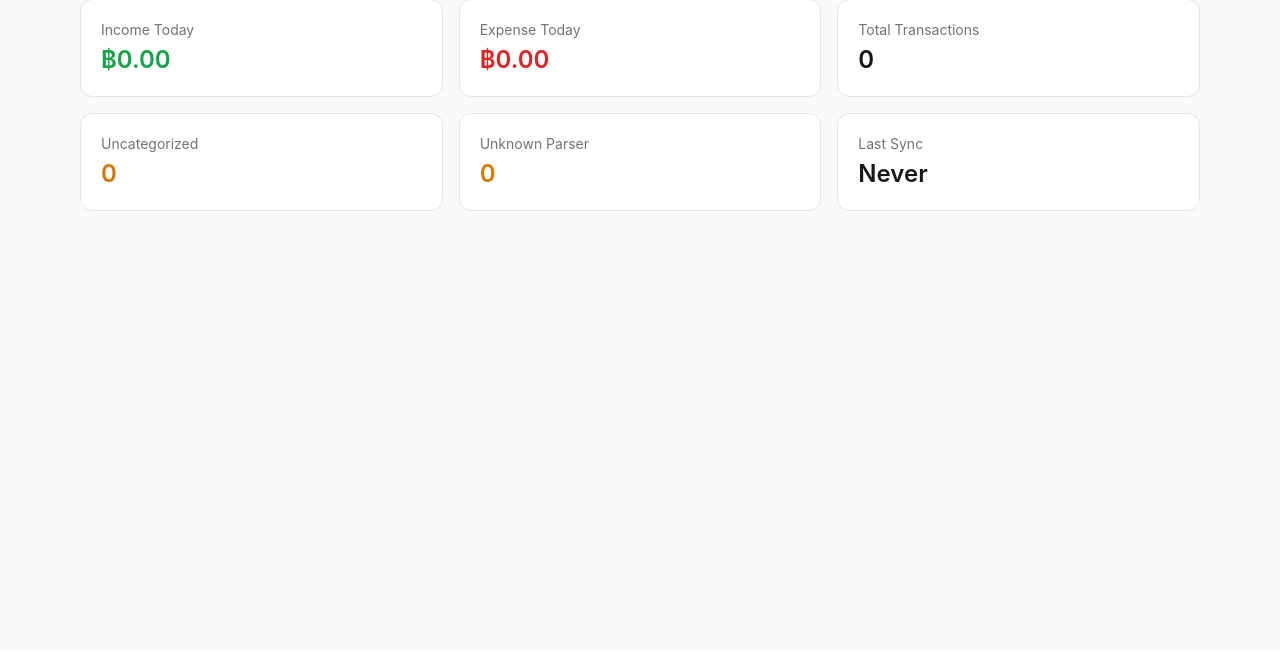
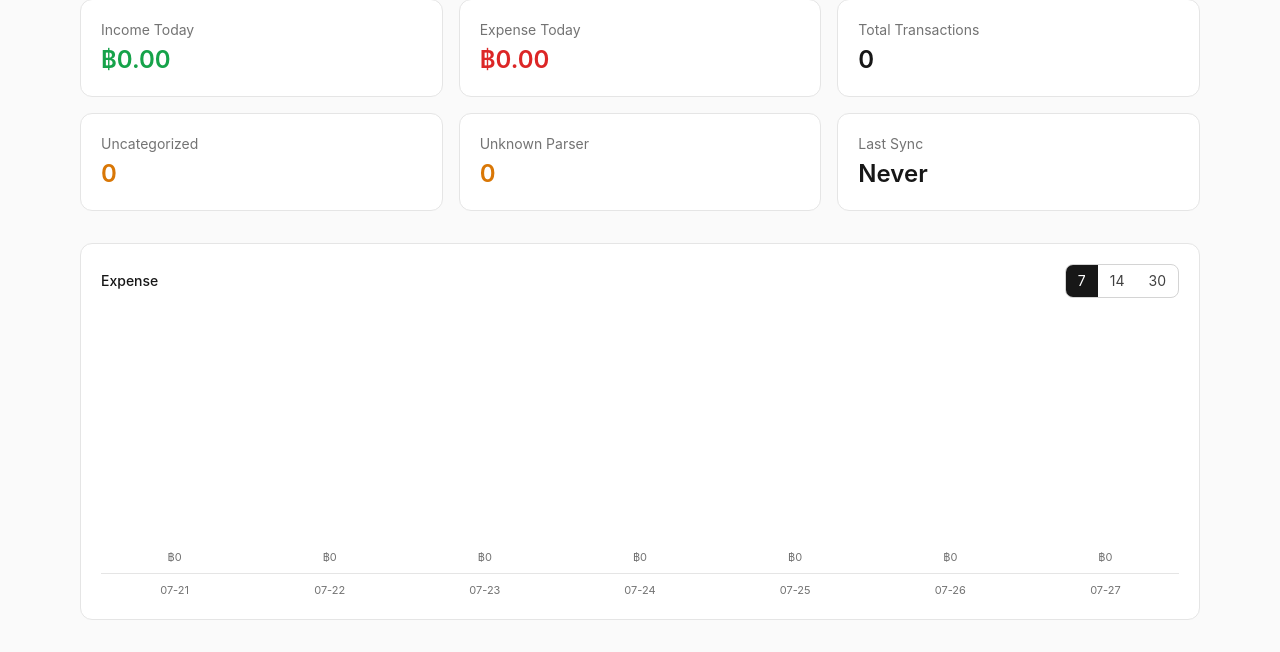
Before and after one commit to lazymarcus005-maker/financial-email-tracker, a FastAPI app: page / in a window 1280 px wide. Shown: the part 150-802 px from the top of the page. Before the commit the page ends 361 px from the top, so only its background shows below. Run offline with FastAPI, Linux system fonts and the light colour scheme; data that the repository does not hold is empty; some libraries are stand-ins or nearby versions.

Commit message:
feat: enhance transaction management with delete functionality and update expense tracking in dashboard

```diff
--- a/app/classification/engine.py
+++ b/app/classification/engine.py
@@ -63,26 +63,26 @@ class CategoryEngine:
         db: aiosqlite.Connection,
         transaction: dict,
         manual_override: str | None = None,
-    ) -> tuple[str, CategorySource]:
+    ) -> tuple[str, str]:
         """Categorize a transaction. Returns (category, source)."""
         if manual_override:
-            return manual_override, CategorySource.MANUAL
+            return manual_override, CategorySource.MANUAL.value
 
         counterparty = transaction.get("counterparty")
 
         history_category = await history.lookup(db, counterparty)
         if history_category:
-            return history_category, CategorySource.HISTORY
+            return history_category, CategorySource.HISTORY.value
 
         rule_category = self._match_rule(counterparty)
         if rule_category:
-            return rule_category, CategorySource.RULE
+            return rule_category, CategorySource.RULE.value
 
         if self.ai_enabled:
             ai_category = await ai.categorize(
                 transaction, base_url=self.ollama_base_url, model=self.ollama_model
             )
             if ai_category:
-                return ai_category, CategorySource.AI
+                return ai_category, self.ollama_model
 
-        return "Uncategorized", CategorySource.UNCATEGORIZED
+        return "Uncategorized", CategorySource.UNCATEGORIZED.value
--- a/app/ingestion/reparse.py
+++ b/app/ingestion/reparse.py
@@ -79,7 +79,7 @@ async def reparse_transaction(
             transaction.counterparty,
             transaction.description,
             category,
-            category_source.value,
+            category_source,
             transaction.parse_status,
             transaction.parse_confidence,
             json.dumps(transaction.parse_warnings, ensure_ascii=False),
@@ -135,7 +135,7 @@ async def reparse_unknown(
         logger.info(f"Reparse of unknown pattern {unknown_id} now succeeds but transaction already exists")
     else:
         category, category_source = await engine.categorize(db, persistence.transaction_to_dict(transaction))
-        await persistence.insert_transaction(db, message, transaction, category, category_source.value)
+        await persistence.insert_transaction(db, message, transaction, category, category_source)
 
     await db.execute("DELETE FROM unknown_patterns WHERE id = ?", (unknown_id,))
     await db.commit()
--- a/app/ingestion/service.py
+++ b/app/ingestion/service.py
@@ -57,7 +57,7 @@ async def run_ingestion(
             category, category_source = await engine.categorize(
                 db, persistence.transaction_to_dict(transaction)
             )
-            await persistence.insert_transaction(db, message, transaction, category, category_source.value)
+            await persistence.insert_transaction(db, message, transaction, category, category_source)
             await persistence.clear_unknown(db, message.gmail_message_id)
             inserted += 1
 
--- a/app/web/routes/dashboard.py
+++ b/app/web/routes/dashboard.py
@@ -3,7 +3,7 @@
 import logging
 
 import aiosqlite
-from fastapi import APIRouter, Depends, Request
+from fastapi import APIRouter, Depends, Query, Request
 
 from app.storage import queries
 from app.web.deps import get_db, templates
@@ -14,6 +14,22 @@ router = APIRouter(tags=["dashboard"])
 
 
 @router.get("/")
-async def dashboard(request: Request, db: aiosqlite.Connection = Depends(get_db)):
+async def dashboard(
+    request: Request,
+    db: aiosqlite.Connection = Depends(get_db),
+    days: int = Query(7),
+):
+    days = days if days in (7, 14, 30) else 7
     stats = await queries.get_dashboard_stats(db)
-    return templates.TemplateResponse(request, "dashboard.html", {"stats": stats})
+    expense_days = await queries.get_expense_by_day(db, days=days)
+    max_expense = max((item["total"] for item in expense_days), default=0)
+    return templates.TemplateResponse(
+        request,
+        "dashboard.html",
+        {
+            "stats": stats,
+            "expense_days": expense_days,
+            "expense_window_days": days,
+            "max_expense": max_expense,
+        },
+    )
--- a/app/web/templates/dashboard.html
+++ b/app/web/templates/dashboard.html
@@ -43,4 +43,37 @@
         <div class="text-2xl font-semibold text-neutral-900 mt-1">{{ stats.last_sync or 'Never' }}</div>
     </div>
 </div>
+
+<div class="card">
+    <div class="flex items-center justify-between gap-3 mb-5">
+        <h2 class="text-sm font-medium text-neutral-900">Expense</h2>
+        <div class="flex rounded-lg border border-neutral-300 overflow-hidden text-sm">
+            {% for option in [7, 14, 30] %}
+            <a
+                href="/?days={{ option }}"
+                class="px-3 py-1.5 {% if expense_window_days == option %}bg-neutral-900 text-white{% else %}text-neutral-700 hover:bg-neutral-100{% endif %}"
+            >{{ option }}</a>
+            {% endfor %}
+        </div>
+    </div>
+
+    <div class="h-64 flex items-end gap-2 border-b border-neutral-200">
+        {% for item in expense_days %}
+        {% set pct = (item.total / max_expense * 100) if max_expense else 0 %}
+        <div class="flex-1 min-w-0 h-full flex flex-col justify-end items-center gap-2">
+            <div class="text-[11px] text-neutral-500 whitespace-nowrap">฿{{ '{:,.0f}'.format(item.total) }}</div>
+            <div
+                class="w-full max-w-10 rounded-t-md bg-red-500 hover:bg-red-600"
+                style="height: {{ pct if pct > 3 else (3 if item.total > 0 else 0) }}%;"
+                title="{{ item.day }}: ฿{{ '{:,.2f}'.format(item.total) }}"
+            ></div>
+        </div>
+        {% endfor %}
+    </div>
+    <div class="mt-2 flex gap-2 text-[11px] text-neutral-500">
+        {% for item in expense_days %}
+        <div class="flex-1 min-w-0 text-center truncate">{{ item.day[5:] }}</div>
+        {% endfor %}
+    </div>
+</div>
 {% endblock %}
--- a/app/web/templates/transaction_detail.html
+++ b/app/web/templates/transaction_detail.html
@@ -95,6 +95,7 @@
         {% endif %}
 
         <button class="px-3 py-2 rounded-lg border border-neutral-300 text-sm font-medium hover:bg-neutral-100" onclick="reparseTransaction({{ t.id }})">Reparse</button>
+        <button class="px-3 py-2 rounded-lg border border-red-300 text-sm font-medium text-red-700 hover:bg-red-50" onclick="deleteTransaction({{ t.id }})">Delete</button>
     </div>
 </div>
 
@@ -127,5 +128,9 @@
     function reparseTransaction(id) {
         apiCall('/api/reparse/' + id, 'POST').then(() => location.reload());
     }
+    function deleteTransaction(id) {
+        if (!confirm('Delete this transaction?')) return;
+        apiCall('/api/transactions/' + id, 'DELETE').then(() => window.location = '/transactions');
+    }
 </script>
 {% endblock %}
--- a/app/web/templates/transactions.html
+++ b/app/web/templates/transactions.html
@@ -59,7 +59,10 @@
         <tbody>
             {% for item in items %}
             <tr class="border-b border-neutral-100 hover:bg-neutral-50 cursor-pointer" onclick="window.location='/transactions/{{ item.id }}'">
-                <td class="px-4 py-3 whitespace-nowrap">{{ item.occurred_at }}</td>
+                <td class="px-4 py-3 whitespace-nowrap">
+                    <div class="text-neutral-900">{{ item.occurred_date or '-' }}</div>
+                    <div class="text-xs text-neutral-500">{{ item.occurred_time or item.occurred_at }}</div>
+                </td>
                 <td class="px-4 py-3">{{ item.counterparty or '-' }}</td>
                 <td class="px-4 py-3">{{ item.description or '-' }}</td>
                 <td class="px-4 py-3">{{ item.transaction_type or '-' }}</td>
--- a/app/web/templates/unknown.html
+++ b/app/web/templates/unknown.html
@@ -51,6 +51,7 @@
                 <td class="px-4 py-3 whitespace-nowrap">
                     <button class="px-2 py-1 rounded-md border border-neutral-300 text-xs hover:bg-neutral-100" onclick="ignoreUnknown({{ item.id }})">Ignore</button>
                     <button class="px-2 py-1 rounded-md border border-neutral-300 text-xs hover:bg-neutral-100" onclick="reparseUnknown({{ item.id }})">Reparse</button>
+                    <button class="px-2 py-1 rounded-md border border-red-300 text-xs text-red-700 hover:bg-red-50" onclick="deleteUnknown({{ item.id }})">Delete</button>
                 </td>
             </tr>
             {% else %}
@@ -84,5 +85,9 @@
     function reparseUnknown(id) {
         apiCall('/api/unknown/' + id + '/reparse', 'POST').then(() => location.reload());
     }
+    function deleteUnknown(id) {
+        if (!confirm('Delete this unknown email record?')) return;
+        apiCall('/api/unknown/' + id, 'DELETE').then(() => location.reload());
+    }
 </script>
 {% endblock %}
--- a/config.yaml
+++ b/config.yaml
@@ -1,7 +1,7 @@
 # Financial Email Tracker Config
 
 # Gmail
-GMAIL_QUERY: "from:(KPLUS@kasikornbank.com) newer_than:2d"
+GMAIL_QUERY: "from:(KPLUS@kasikornbank.com) newer_than:90d"
 GMAIL_CREDENTIALS_PATH: "secrets/credentials.json"
 GMAIL_TOKEN_PATH: "secrets/token.json"
 
```
Also changed, not shown: DEPLOYMENT.md (+1 -1 lines), app/web/routes/transactions.py (+12 -0 lines), app/web/routes/unknown.py (+9 -0 lines), tests/integration/test_category_flow.py (+2 -2 lines), tests/test_basic.py (+2 -2 lines), tests/test_category_engine.py (+9 -9 lines), tests/test_routes.py (+30 -0 lines), app/storage/queries.py.
